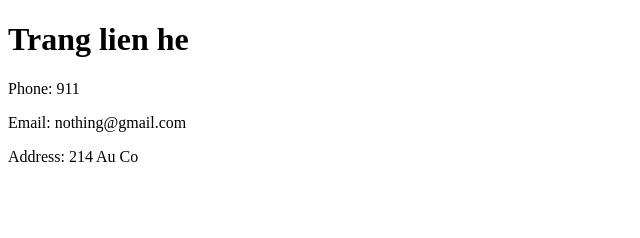
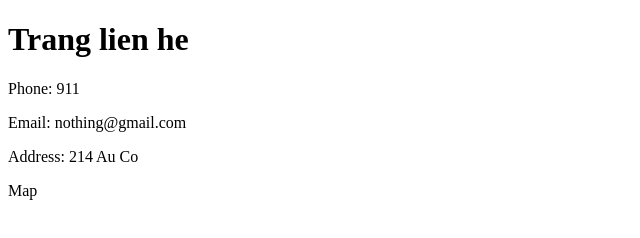
Before and after one commit to NgKien94/be-testGit-shopOnline, a plain HTML site: page contact.html in a window 1280 px wide. Shown: the full height of the page, 0-640 px from the left. Drawn offline with Linux system fonts and the light colour scheme.

Commit message:
Update about page Map

```diff
--- a/contact.html
+++ b/contact.html
@@ -10,5 +10,6 @@
     <p>Phone: 911</p>
     <p>Email: nothing@gmail.com</p>
     <p>Address: 214 Au Co</p>
+    <p>Map</p>
 </body>
 </html>
```
